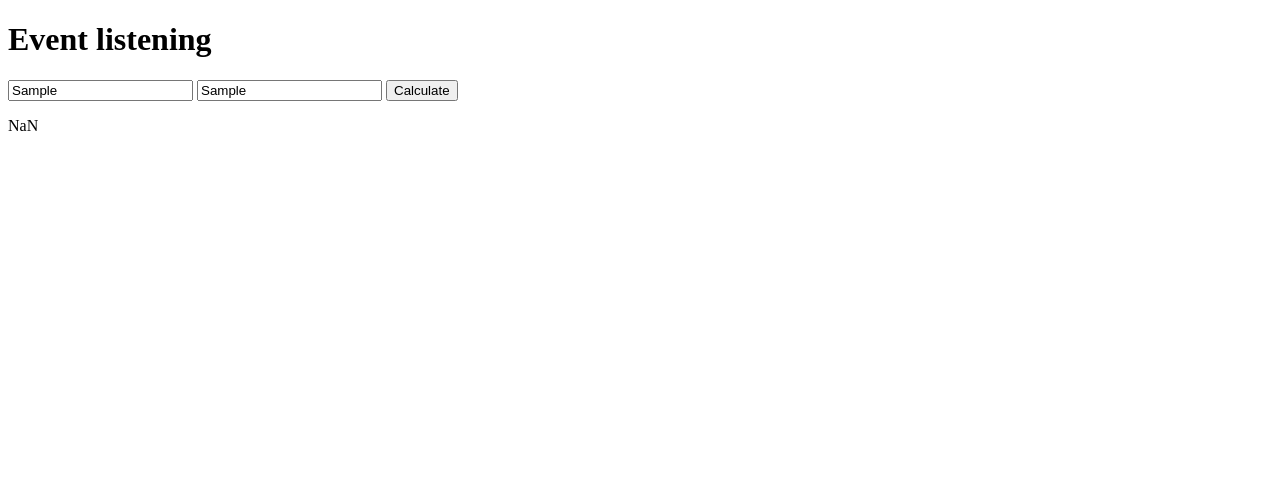
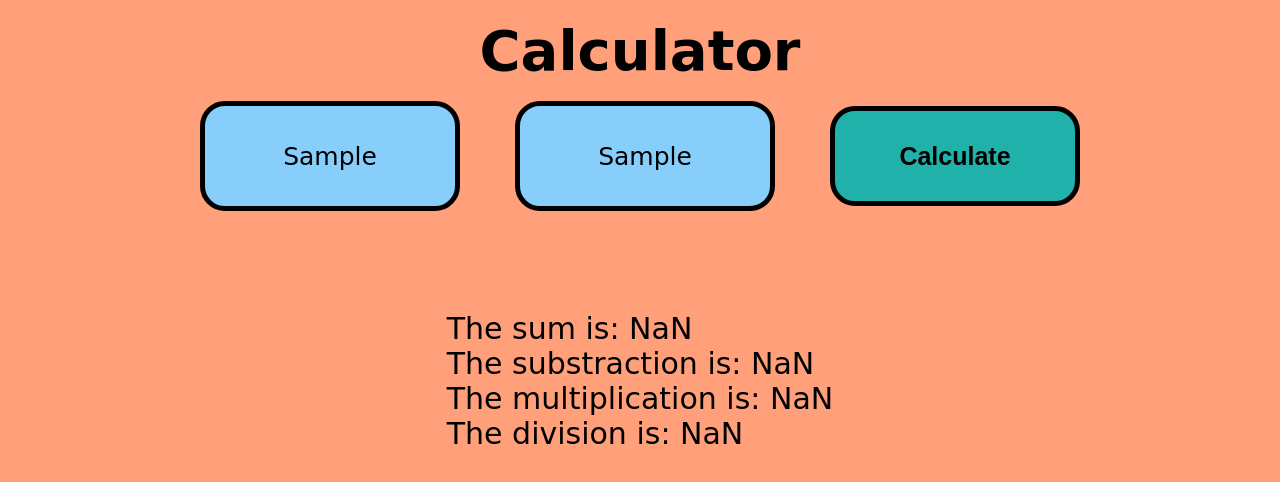
Before and after one commit to Zaprovic/Javascript, a plain HTML site: page projects/02-events/index.html in a window 1280 px wide. Both pictures are taken after typing "Sample", "Sample" into the empty fields and a click on the button "Calculate". Drawn offline with Linux system fonts and the light colour scheme.

Commit message:
project modified

```diff
--- a/projects/02-events/index.html
+++ b/projects/02-events/index.html
@@ -4,29 +4,37 @@
     <meta charset="UTF-8">
     <meta http-equiv="X-UA-Compatible" content="IE=edge">
     <meta name="viewport" content="width=device-width, initial-scale=1.0">
-    <title>Events</title>
+    <link rel="stylesheet" href="./style.css">
+    <title>Calculator</title>
 </head>
 <body>
 
-    <header>
-        <h1>
-            Event listening
-        </h1>
+    <header class="head-container">
+        <h1>Calculator</h1>
     </header>
 
     <main>
-        <input type="text" id="calc-one" placeholder="Type something here">
 
-        <input type="text" id="calc-two" placeholder="Type something here">
+        <div class="main-container">
 
-        <button id="btn-calculate">Calculate</button>
+            <input type="text" placeholder="Number 1" class="value1">
+            <input type="text" placeholder="Number 2" class="value2">
 
-        <p class="outcome">
+            <button>Calculate</button>
 
-        </p>
+        </div>
+
+        <div class="p-container">
+            <p class="result">
+
+            </p>
+        </div>
+
+
+
+
     </main>
 
 </body>
-
 <script src="./script.js"></script>
 </html>
--- a/projects/02-events/script.js
+++ b/projects/02-events/script.js
@@ -1,23 +1,20 @@
-const h1 = document.querySelector("h1");
-const v1 = document.querySelector("#calc-one");
-const v2 = document.querySelector("#calc-two");
-const btn = document.querySelector("#btn-calculate");
-const out = document.querySelector(".outcome");
+const v1 = document.querySelector(".value1");
+const v2 = document.querySelector(".value2");
+const btn = document.querySelector("button");
+const output = document.querySelector(".result");
 
-btn.setAttribute("onclick","btnOnClick()")
+btn.setAttribute("onclick","btnOnClick()");
 
 function btnOnClick(){
     const sum = Number(v1.value) + Number(v2.value);
-    out.innerText = sum;
+    const subs = Number(v1.value) - Number(v2.value);
+    const mul = Number(v1.value) * Number(v2.value);
+    const div = Number(v1.value) / Number(v2.value);
 
+    output.innerText = `The sum is: ${sum}
+    The substraction is: ${subs}
+    The multiplication is: ${mul}
+    The division is: ${div}
+    `;
 
-}
-
-console.log(emts)
-
-
-
-
-emts = {
-    h1,v1,v2,btn,out
 };
--- a/projects/02-events/style.css
+++ b/projects/02-events/style.css
@@ -0,0 +1,65 @@
+*{
+    margin: 0;
+    padding: 0;
+}
+
+html{
+    font-size: 62.5%;
+}
+
+body{
+
+    font-family: cursive;
+    background-color: lightsalmon;
+}
+
+.head-container{
+    display: flex;
+    justify-content: center;
+    padding: 1.8rem;
+    font-size: 2.8rem;
+}
+
+.main-container{
+    display: flex;
+    justify-content: center;
+    align-items: center;
+    gap: 5.5rem;
+    flex-wrap: wrap;
+}
+
+.main-container input{
+    width: 25rem;
+    height: 10rem;
+    border-radius: 2.5rem;
+    border: 0.5rem solid ;
+    background-color: lightskyblue;
+}
+
+input[type="text"]{
+    text-align: center;
+    font-size: 2.5rem;
+    font-family: cursive;
+}
+
+button{
+    height: 10rem;
+    width: 25rem;
+    border-radius: 2.5rem;
+    border: 0.5rem solid ;
+    background-color: lightseagreen;
+    font-size: 2.5rem;
+    font-weight: bold;
+}
+
+.p-container{
+    display: flex;
+    justify-content: center;
+    align-items: center;
+
+    margin: 10rem;
+}
+
+.result{
+    font-size:3rem;
+}
```
Also changed, not shown: 02-notes-advanced/03-events.md (+4 -0 lines).
